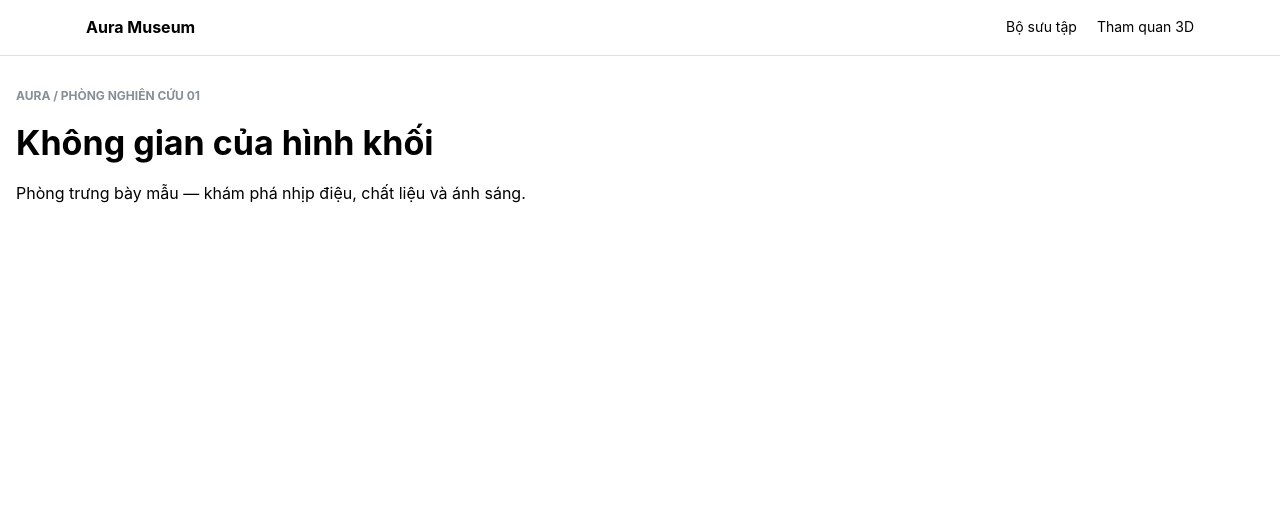
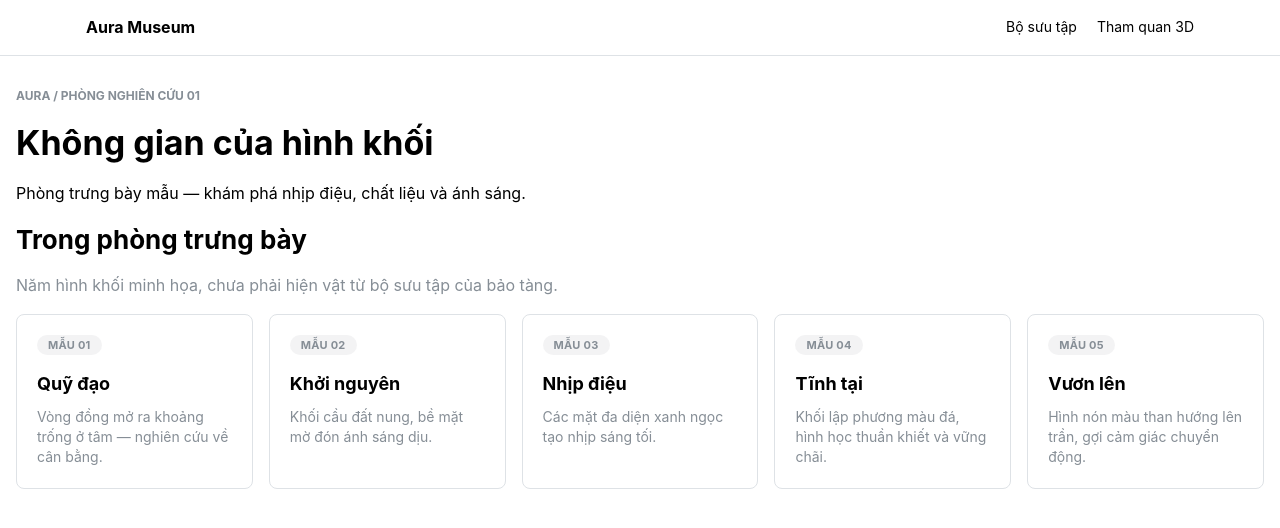
Before and after one commit to ailabs26/ailabs-museum, a React (Vite) app in the folder front-end/: page /tour in a window 1280 px wide. Shown: the top 528 px of the page. Built offline with nearby package versions, Linux system fonts and the light colour scheme; no server answers.

Commit message:
feat(tour): add typed sample catalogue with accessible content

```diff
--- /dev/null
+++ b/front-end/src/components/museum/MuseumCatalogue.tsx
@@ -0,0 +1,22 @@
+import { Badge, Card, SimpleGrid, Stack, Text, Title } from '@mantine/core';
+import type { MuseumDisplay } from '@/interfaces/museumScene';
+
+export function MuseumCatalogue({ displays }: { displays: readonly MuseumDisplay[] }) {
+  return (
+    <section aria-labelledby="catalogue-title" id="museum-catalogue" tabIndex={-1}>
+      <Stack gap="md">
+        <Title order={2} id="catalogue-title">Trong phòng trưng bày</Title>
+        <Text c="dimmed">Năm hình khối minh họa, chưa phải hiện vật từ bộ sưu tập của bảo tàng.</Text>
+        <SimpleGrid component="ul" aria-label="Các hình khối mẫu" cols={{ base: 1, sm: 2, lg: 5 }} p={0} m={0} style={{ listStyle: 'none' }}>
+          {displays.map((display, index) => (
+            <Card component="li" key={display.id} withBorder padding="lg">
+              <Badge variant="light" color="gray" mb="md">Mẫu {String(index + 1).padStart(2, '0')}</Badge>
+              <Title order={3} size="h4" mb="xs">{display.title}</Title>
+              <Text size="sm" c="dimmed">{display.description}</Text>
+            </Card>
+          ))}
+        </SimpleGrid>
+      </Stack>
+    </section>
+  );
+}
--- /dev/null
+++ b/front-end/src/components/museum/sampleDisplays.ts
@@ -0,0 +1,10 @@
+import type { MuseumDisplay } from '@/interfaces/museumScene';
+
+/** Explicit Day 1 studies. Never substitute these for a failed API response. */
+export const SAMPLE_DISPLAYS: MuseumDisplay[] = [
+  { id: 'orbit', title: 'Quỹ đạo', description: 'Vòng đồng mở ra khoảng trống ở tâm — nghiên cứu về cân bằng.', position: [0, 0, 0], shape: 'torus', color: '#b88a50' },
+  { id: 'origin', title: 'Khởi nguyên', description: 'Khối cầu đất nung, bề mặt mờ đón ánh sáng dịu.', position: [-5.3, 0, -5.1], shape: 'sphere', color: '#a65f48' },
+  { id: 'rhythm', title: 'Nhịp điệu', description: 'Các mặt đa diện xanh ngọc tạo nhịp sáng tối.', position: [5.3, 0, -5.1], shape: 'icosahedron', color: '#457c79' },
+  { id: 'stillness', title: 'Tĩnh tại', description: 'Khối lập phương màu đá, hình học thuần khiết và vững chãi.', position: [-5.3, 0, 5.1], shape: 'cube', color: '#b8a68b' },
+  { id: 'ascent', title: 'Vươn lên', description: 'Hình nón màu than hướng lên trần, gợi cảm giác chuyển động.', position: [5.3, 0, 5.1], shape: 'cone', color: '#3d5057' },
+];
--- /dev/null
+++ b/front-end/src/interfaces/museumScene.ts
@@ -0,0 +1,9 @@
+/** Local display data, not a public API DTO. Positions use metres, Y up. */
+export interface MuseumDisplay {
+  id: string;
+  title: string;
+  description: string;
+  position: [number, number, number];
+  shape: 'sphere' | 'torus' | 'cone' | 'cube' | 'icosahedron';
+  color: string;
+}
--- a/front-end/src/pages/MuseumPage.tsx
+++ b/front-end/src/pages/MuseumPage.tsx
@@ -1,4 +1,6 @@
 import { Container, Stack, Text, Title } from '@mantine/core';
+import { MuseumCatalogue } from '@/components/museum/MuseumCatalogue';
+import { SAMPLE_DISPLAYS } from '@/components/museum/sampleDisplays';
 
 export function MuseumPage() {
   return (
@@ -7,6 +9,7 @@ export function MuseumPage() {
         <Text size="xs" tt="uppercase" c="dimmed" fw={700}>Aura / Phòng nghiên cứu 01</Text>
         <Title order={1}>Không gian của hình khối</Title>
         <Text>Phòng trưng bày mẫu — khám phá nhịp điệu, chất liệu và ánh sáng.</Text>
+        <MuseumCatalogue displays={SAMPLE_DISPLAYS} />
       </Stack>
     </Container>
   );
```
